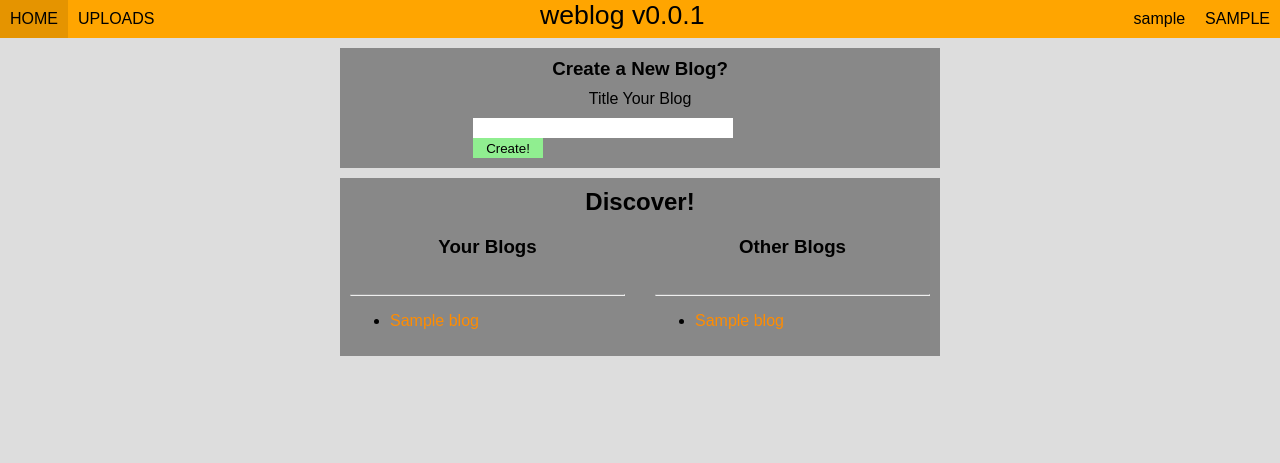
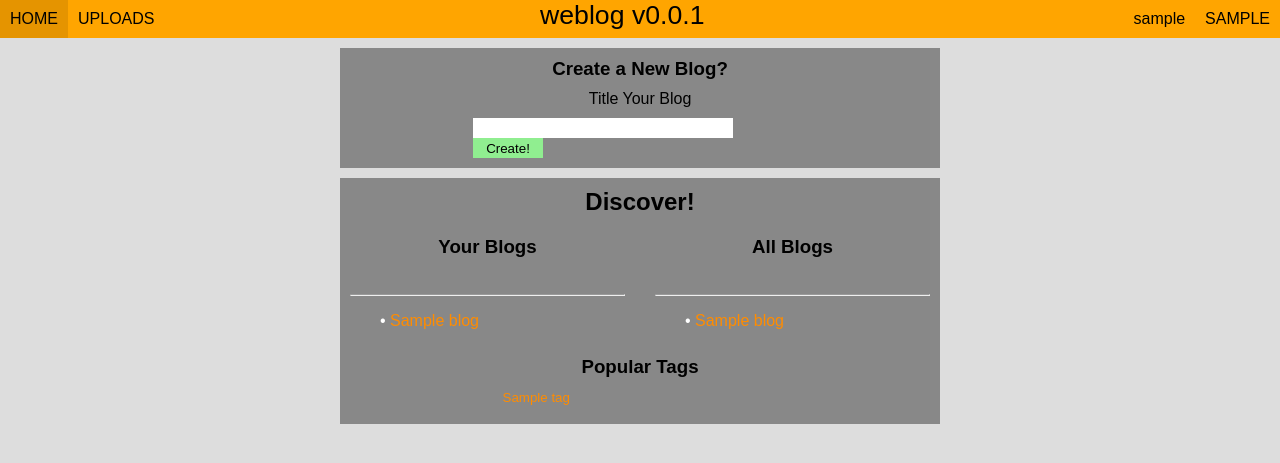
Before and after one commit to blarin/weblog-ost, a Python web app: template templates/index.html in a window 1280 px wide. Shown: the top 463 px of the page. Run offline with Jinja, Linux system fonts and the light colour scheme; the template is opened without the code that fills it: most values are stand-ins (such as "Sample title", 1, 10 or a date in 2020).

Commit message:
added tag cloud to front page

```diff
--- a/stylesheets/main.css
+++ b/stylesheets/main.css
@@ -42,7 +42,25 @@ body{
   padding:10px;
 }
 
+#blogs #tag-cloud{
+  margin: 0 auto;
+  width:275px;
+}
+
 /*reusable sitewide classes*/
+ul {
+  list-style: none;
+}
+
+li {
+  text-indent: -10px;
+}
+
+li:before {
+    content: "• ";
+    color: white; /* or whatever color you prefer */
+}
+
 .warning{
   text-align: center;
 }
--- a/templates/index.html
+++ b/templates/index.html
@@ -38,7 +38,7 @@
           {% endif %}
         </div>
         <div id="others">
-          <h3 class="warning">Other Blogs</h3>
+          <h3 class="warning">All Blogs</h3>
           {% if not all_blogs %}
             No one else has written a blog yet!<br/>
           {% else %}
@@ -58,6 +58,13 @@
           {% endif %}
         </div>
         <div style="clear:both"></div>
+        <div id="tag-cloud">
+          <h3 class="warning">Popular Tags</h3>
+          {% for tag in tags %}
+              <a class="blog-link" href="/tag/{{tag}}" style="font-size:{{10*tags[tag]}}pt">{{tag}}</a>
+          {% endfor %}
+          <br/><br/>
+        </div>
       </div>
     </div>
 {% endautoescape %}
```
Also changed, not shown: main.py (+12 -3 lines), 1 other file.
